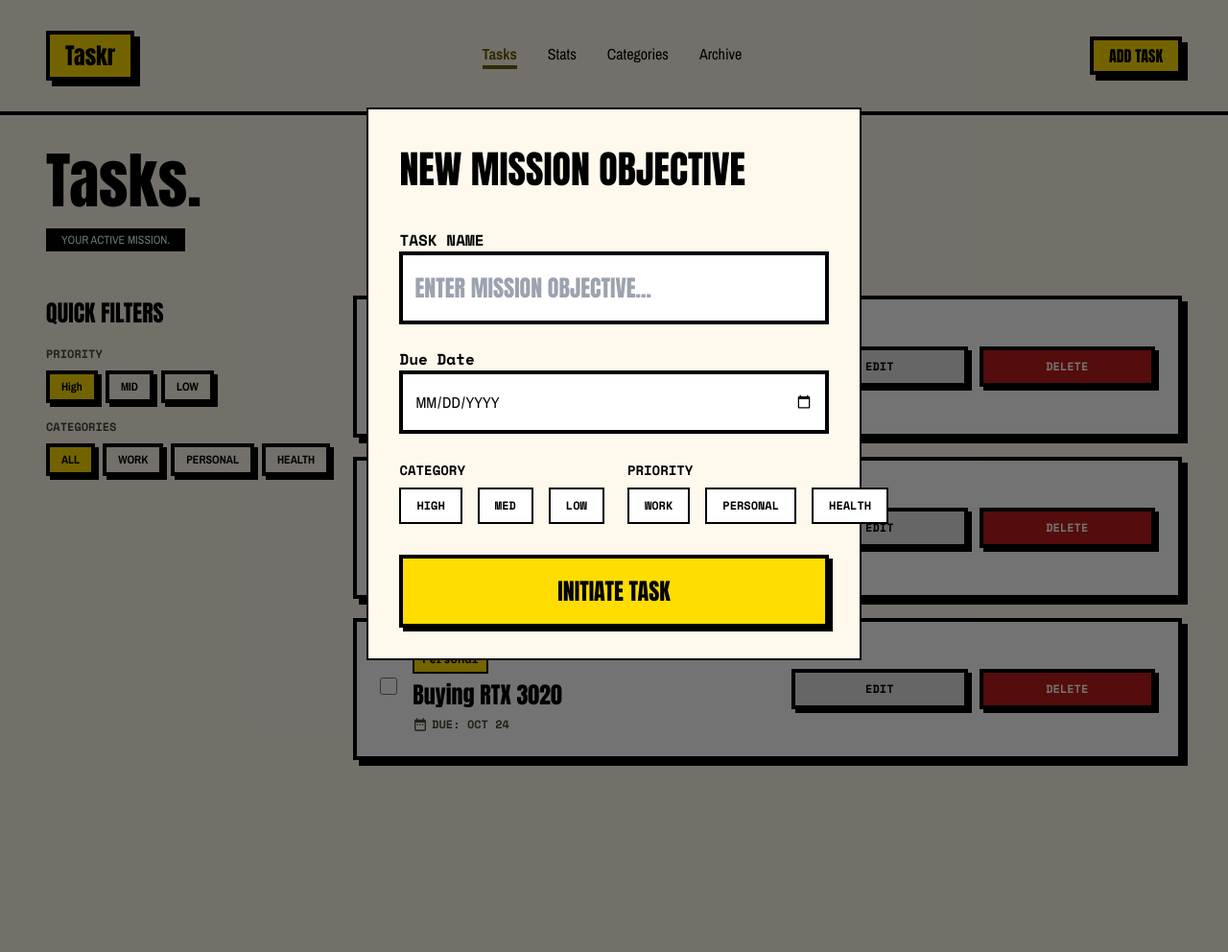
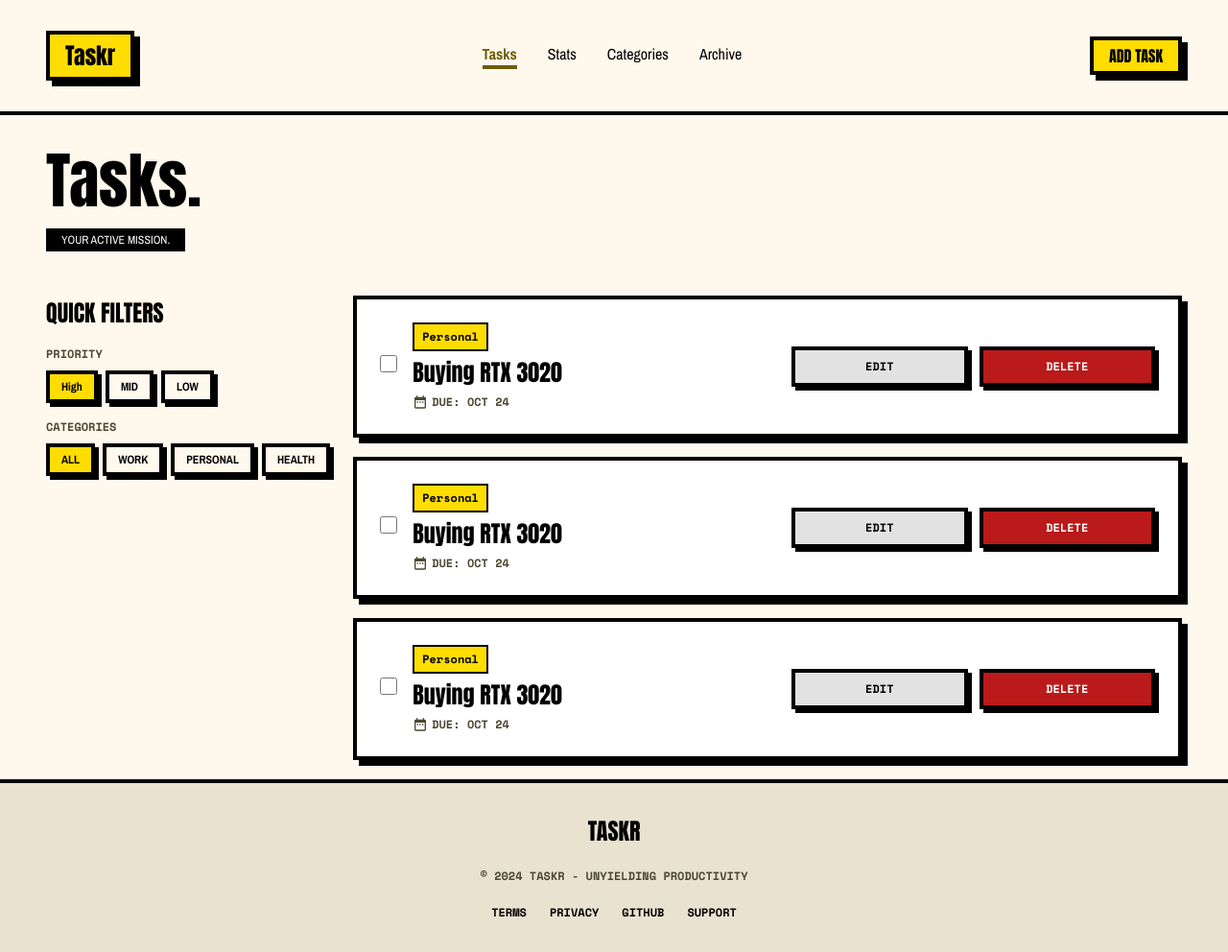
Before and after one commit to Zackyinnova/ToDo-Task-Project, a Flask app: page / in a window 1280 px wide. Shown: the whole page at 96% size. Before the commit the page ends 798 px from the top, so only its background shows below. Run offline with Flask 3, Linux system fonts and the light colour scheme; some libraries are stand-ins or nearby versions.

Commit message:
feat: adding system new js for add task

```diff
--- a/Static/js/script.js
+++ b/Static/js/script.js
@@ -31,3 +31,16 @@ buttonGroups.forEach((group) => {
         });
     });
 });
+
+const btnAddTask = document.getElementById("btn-addtask");
+const overAddTask = document.getElementById("overlay-addtask");
+
+btnAddTask.addEventListener("click", () =>{
+    overAddTask.style.display = "flex";
+});
+
+overAddTask.addEventListener("click", (e) =>{
+    if(e.target === overAddTask){
+        overAddTask.style.display = "none";
+    }
+});
--- a/templates/index.html
+++ b/templates/index.html
@@ -62,7 +62,7 @@
             </div>
 
             <!--Right navbar-->
-            <div class="hidden md:flex bg-[#ffdd00] py-1 px-4 border-4 border-black shadow-[6px_6px_0px_0px_#000] brutal-btn-hover brutal-btn-active transition-all">
+            <div id="btn-addtask" class="hidden md:flex bg-[#ffdd00] py-1 px-4 border-4 border-black shadow-[6px_6px_0px_0px_#000] brutal-btn-hover brutal-btn-active transition-all">
                 <P class="font-anton ">ADD TASK</P>
             </div>
         </nav>
@@ -284,8 +284,8 @@
     </footer>
 
     <!--Overlay add task-->
-    <div class="bg-black/55 w-full h-full fixed top-0 p-20 flex justify-center items-center">
-        <div class="border-2 flex flex-col gap-8 border-black bg-[#FFF9ED] w-[46%] p-8 text-10 font-anton ">
+    <div id="overlay-addtask" class="hidden bg-black/55 w-full h-full fixed top-0 p-20 justify-center items-center">
+        <div class="border-4 flex flex-col gap-8 border-black bg-[#FFF9ED] w-[46%] p-8 text-10 font-anton shadow-[4px_4px_0px_0px_#000] ">
 
             <div class=" w-full">
                 <P class="uppercase text-[40px]">New Mission objective</P>
```
